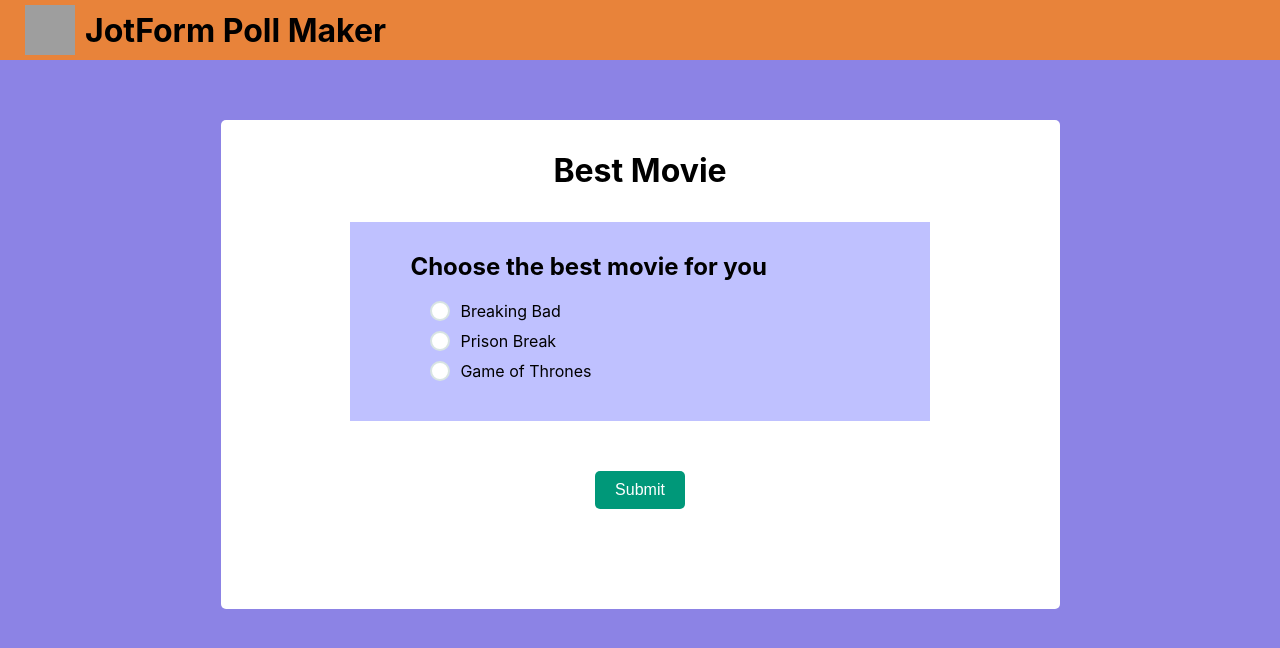
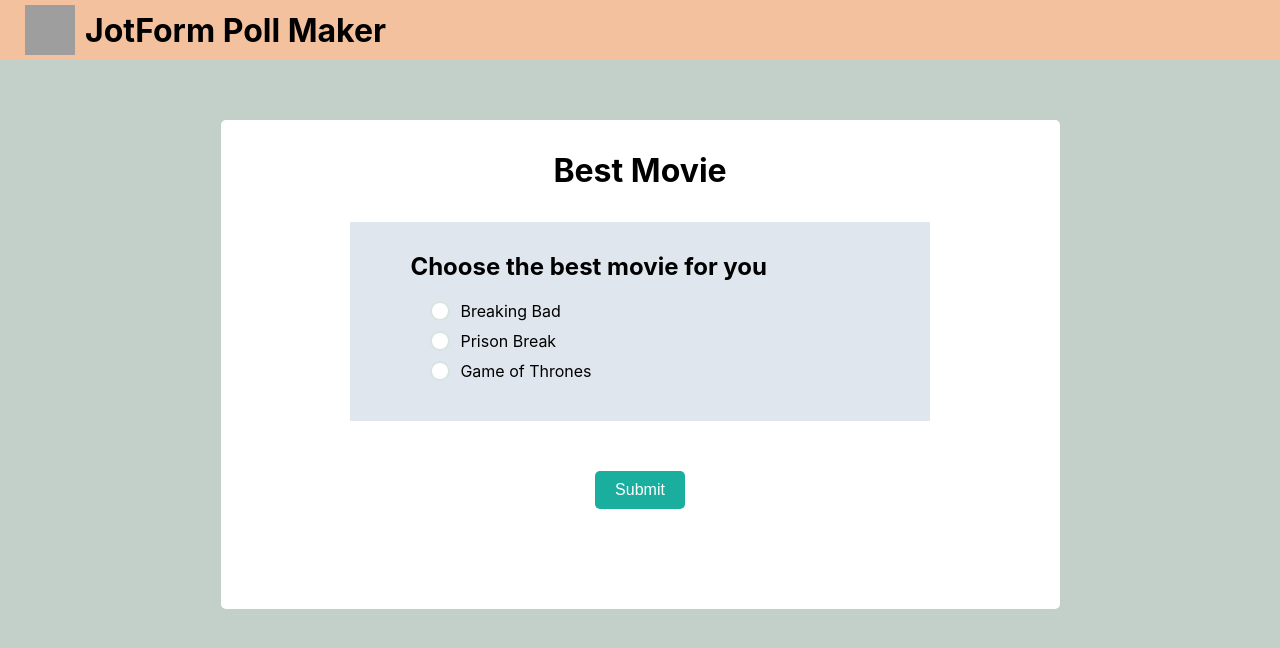
Before and after one commit to kursadguzelkaya/JotForm-Poll-Creator, a React (Create React App) app: page /poll/1 in a window 1280 px wide. Shown: the top 648 px of the page. Built offline with nearby package versions, Linux system fonts and the light colour scheme; grey boxes are pictures that could not be loaded.

Commit message:
fix(CSS): update colors
- use variables for colors

```diff
--- a/src/styles/App.css
+++ b/src/styles/App.css
@@ -1,3 +1,11 @@
+:root {
+  --orange: #F3C19D;
+  --blue: #c3cfc9;
+  --lightBlue: #dfe6ed;
+  --darkBlue:#6558f5;
+  --green:#1aae9f;
+}
+
 .App {
   text-align: center;
 }
--- a/src/styles/Header.css
+++ b/src/styles/Header.css
@@ -1,5 +1,5 @@
 .header {
-  background-color: #e8833a;
+  background-color: var(--orange);
   box-sizing: border-box;
   margin: 0;
   padding: 0;
@@ -40,7 +40,7 @@
 }
 
 .btn {
-  background-color: #5840e5;
+  background-color: var(--darkBlue);
   color: #fff;
   padding: 10px 20px;
   border-radius: 5px;
--- a/src/styles/Login.css
+++ b/src/styles/Login.css
@@ -1,5 +1,5 @@
 .login {
-  background-color: #8c83e5;
+  background-color: var(--blue);
   height: 889px;
   margin: 0;
   padding: 50px;
@@ -17,7 +17,7 @@
   padding: 10px 20px;
   border: none;
   border-radius: 5px;
-  background-color: #ff673d;
+  background-color: var(--orange);
   font-size: 16px;
   margin: 70px auto;
 }
--- a/src/styles/MyPolls.css
+++ b/src/styles/MyPolls.css
@@ -1,5 +1,5 @@
 .my-polls {
-  background-color: #8c83e5;
+  background-color: var(--blue);
   margin: 0;
   height: 889px;
   margin-top: 0px;
--- a/src/styles/Poll.css
+++ b/src/styles/Poll.css
@@ -1,5 +1,5 @@
 .poll-comp {
-  background-color: #8c83e5;
+  background-color: var(--blue);
   padding: 10px;
   height: 869px;
 }
@@ -45,7 +45,7 @@
   width: 100%;
   height: 100%;
   display: block;
-  background-color: #009879;
+  background-color: var(--green);
   border-radius: 50%;
 
   transform: scale(0);
@@ -56,5 +56,5 @@
 }
 
 #submit {
-  background-color: #009879;
+  background-color: var(--green);
 }
--- a/src/styles/PollCreate.css
+++ b/src/styles/PollCreate.css
@@ -6,7 +6,7 @@
 }
 
 .poll-create {
-  background-color: #8c83e5;
+  background-color: var(--blue);
   padding: 10px;
   height: 869px;
 }
@@ -31,7 +31,7 @@
 }
 
 .poll-questions .question {
-  background-color: #bfc1ff;
+  background-color: var(--lightBlue);
   display: block;
   margin: auto;
   width: 80%;
@@ -50,5 +50,5 @@
 
 #submit {
   margin-top: 30px;
-  background-color: #00994d;
+  background-color: var(--green);
 }
--- a/src/styles/PollInfo.css
+++ b/src/styles/PollInfo.css
@@ -1,5 +1,5 @@
 .poll-info {
-  background-color: #bfc1ff;
+  background-color: var(--lightBlue);
   display: flex;
   padding: 5px 10px;
   align-items: center;
@@ -28,8 +28,8 @@
 
 .poll-info .btn {
   background-color: #fff;
-  color: #5840e5;
+  color: var(--darkBlue);
   padding: 5px 15px;
-  border: solid 2px #8c83e5;
+  border: solid 2px var(--darkBlue);
   font-size: 16px;
 }
--- a/src/styles/Result.css
+++ b/src/styles/Result.css
@@ -21,7 +21,7 @@
 }
 
 .progress-done {
-  background-color: #009879;
+  background-color: var(--green);
   border-radius: 20px;
   color: #fff;
   display: flex;
```
